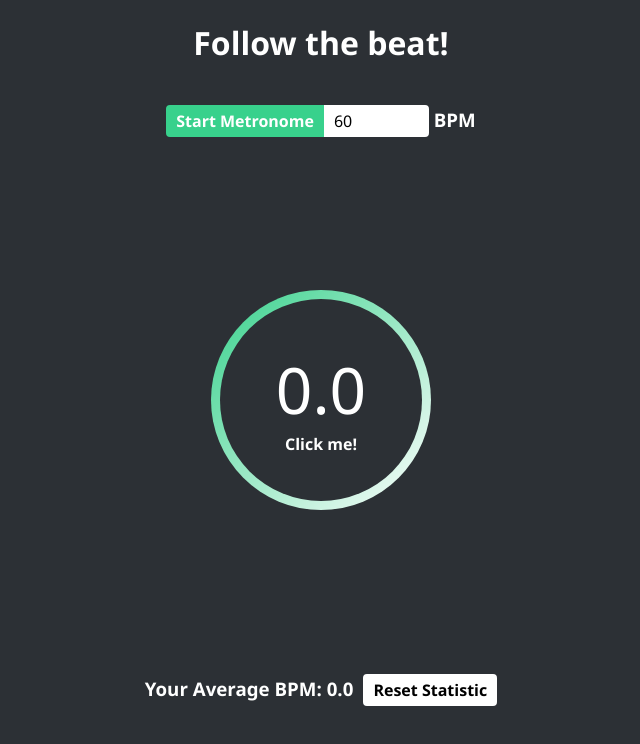
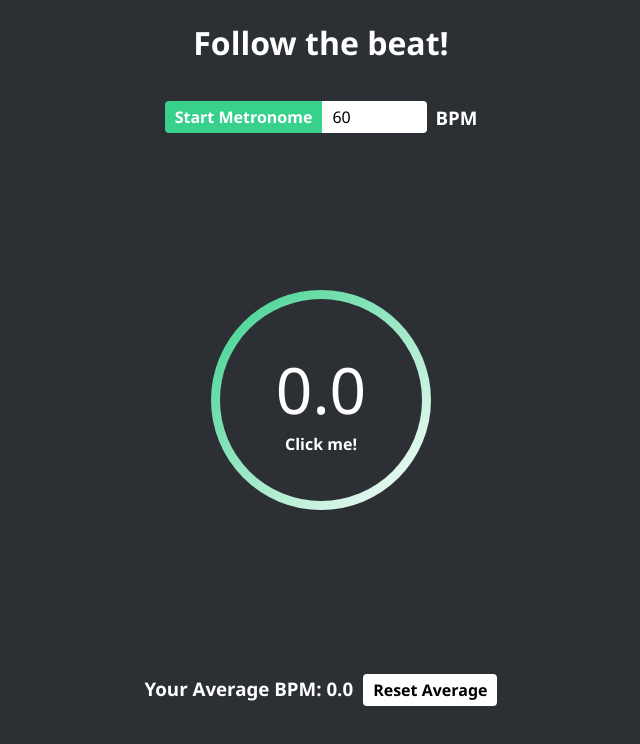
Before and after one commit to genericmask/follow-beat, a Vue app: page / in a window 1280 px wide. Shown: the top 744 px of the page, without its empty margins (319-959 px from the left). Built offline with nearby package versions, Linux system fonts and the light colour scheme.

Commit message:
Changing metronome bpm resets average

```diff
--- a/src/App.vue
+++ b/src/App.vue
@@ -4,7 +4,7 @@
       <h1>{{title}}</h1>
     </div>
     <div class="metronome">
-      <Metronome/>
+      <Metronome @update:bpm="resetStats"/>
     </div>
     <button class="tempo-button" @mousedown="updateClickTime">
       <div class="tempo-outline"></div>
@@ -15,7 +15,7 @@
     </button>
     <div class="statistics">
       <AverageStat name="BPM" :numArray="allUserBPMs"/>
-      <button class="button reset" @click="resetStats">Reset Statistic</button>
+      <button class="button reset" @click="resetStats">Reset Average</button>
     </div>
 
   </div>
--- a/src/components/Metronome.vue
+++ b/src/components/Metronome.vue
@@ -1,12 +1,12 @@
 <template>
     <div>
         <div id="metronomeInputs">
-            <button class="toggle" :class="{'on': !metronome.keepingBeat, 'off': metronome.keepingBeat}" @click="metronome.toggleOnOff()">{{buttonDoes}} Metronome</button>
-            <h3><input v-model.number="metronome.bpm" class="input-number" type="number" min="20" max="160"
-                size="2"/> BPM
-            </h3>
+            <button class="toggle" :class="{'green': !metronome.keepingBeat, 'red': metronome.keepingBeat}"
+                @click="metronome.toggleOnOff()">{{toggleButtonTitle}}</button>
+            <input v-model.number="metronome.bpm" @change="$emit('update:bpm', $event.target.value)"
+                class="bpm-input" type="number" min="20" max="160" size="2"/>
+            <h3>BPM</h3>
         </div>
-
     </div>
 </template>
 
@@ -65,11 +65,11 @@ export default {
       }
   },
   computed: {
-      buttonDoes(){
+      toggleButtonTitle(){
           if(this.metronome.keepingBeat){
-              return "Stop";
+              return "Stop Metronome";
           } else{
-              return "Start";
+              return "Start Metronome";
           }
       }
   }
@@ -83,8 +83,8 @@ export default {
   justify-items: center;
   align-items: center;
 }
+
 .toggle {
-
     border-top-left-radius: 4px;
     border-bottom-left-radius: 4px;
     display: inline-block;
@@ -100,15 +100,18 @@ export default {
     -moz-appearance: none;
     outline: none;
 }
-.on{
+
+.green{
   background: #38d18c;
   border: 4px solid #38d18c;
 }
-.off{
+
+.red{
   background: #d13838;
   border: 4px solid #d13838;
 }
-.input-number{
+
+.bpm-input{
     font-size: 16px;
     font-family: inherit;
     background-color: white;
@@ -117,5 +120,6 @@ export default {
     border-top-right-radius: 4px;
     border-bottom-right-radius: 4px;
     outline: none;
+    margin-right: 8px;
 }
 </style>
```
